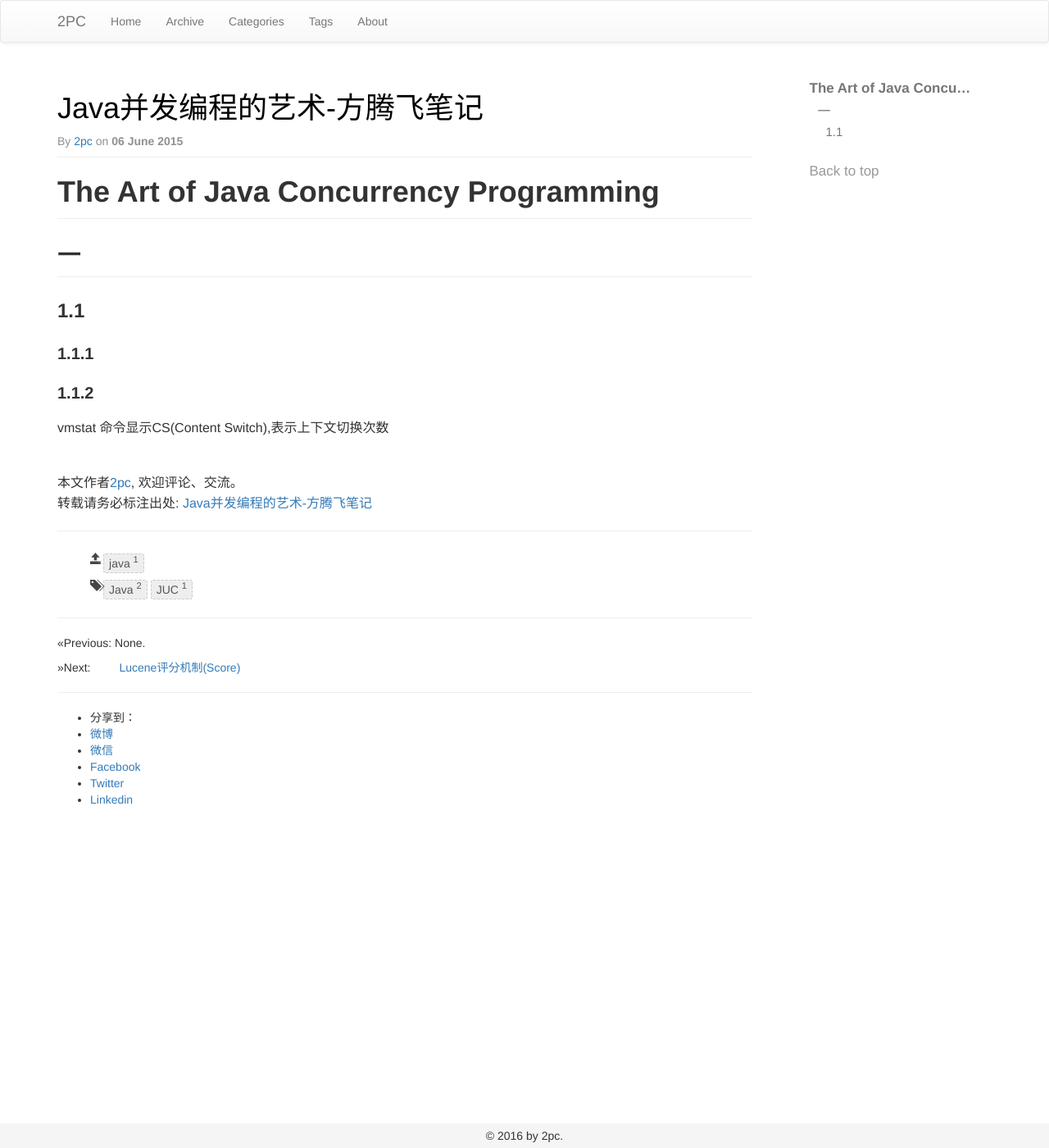
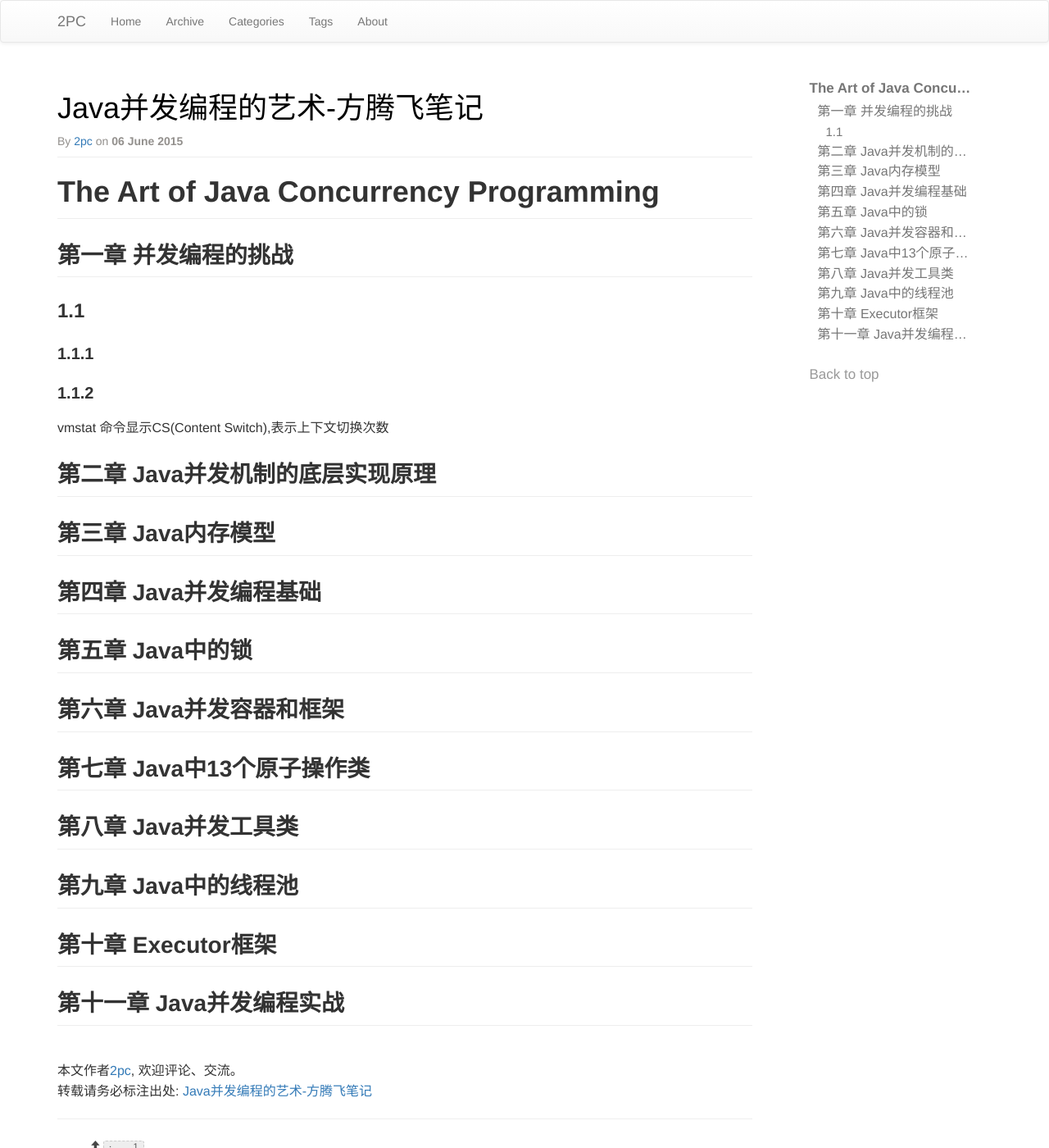
Before and after one commit to luyee/2pc.github.io, a Jekyll site: the page built from _posts/booknotes/2015-06-06-the Art of Java Concurrency Programming.md, in a window 1280 px wide and 1400 px high. Shown: the whole window at 82% size. Built offline with Jekyll 4.4.1, drawn with Linux system fonts in a browser that asks for light colours; comment, search, counter and statistics services are not loaded.

Commit message:
Update 2015-06-06-the Art of Java Concurrency Programming.md

```diff
--- a/_posts/booknotes/2015-06-06-the Art of Java Concurrency Programming.md
+++ b/_posts/booknotes/2015-06-06-the Art of Java Concurrency Programming.md
@@ -9,7 +9,7 @@ tags: ["Java","JUC"]
 
 # The Art of Java Concurrency Programming
 
-## 一
+## 第一章 并发编程的挑战
 
 ### 1.1
 
@@ -17,3 +17,23 @@ tags: ["Java","JUC"]
 
 #### 1.1.2
 vmstat 命令显示CS(Content Switch),表示上下文切换次数
+
+## 第二章 Java并发机制的底层实现原理
+
+## 第三章 Java内存模型
+
+## 第四章 Java并发编程基础
+
+## 第五章 Java中的锁
+
+## 第六章 Java并发容器和框架
+
+## 第七章 Java中13个原子操作类
+
+## 第八章 Java并发工具类
+
+## 第九章 Java中的线程池
+
+## 第十章 Executor框架
+
+## 第十一章 Java并发编程实战
```
